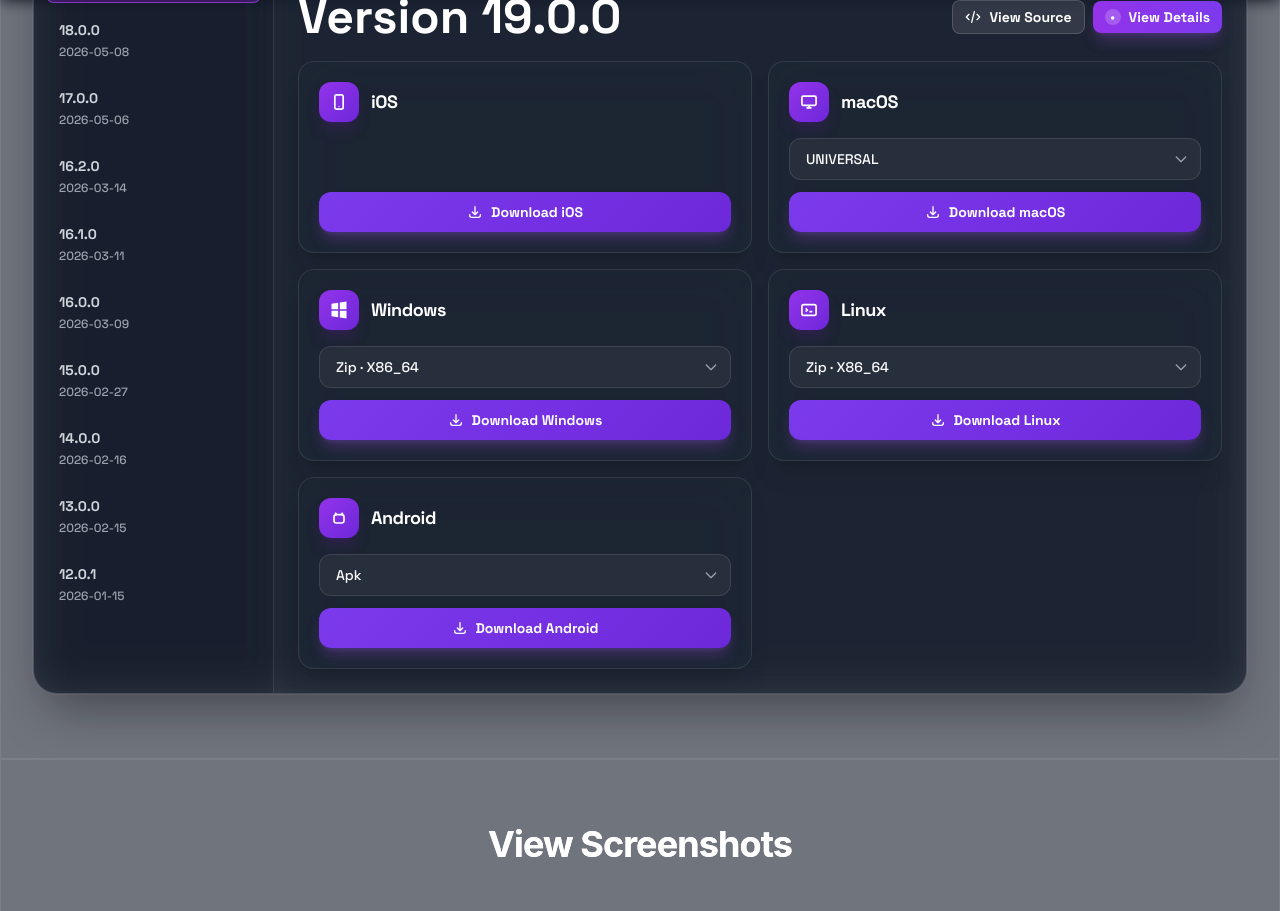
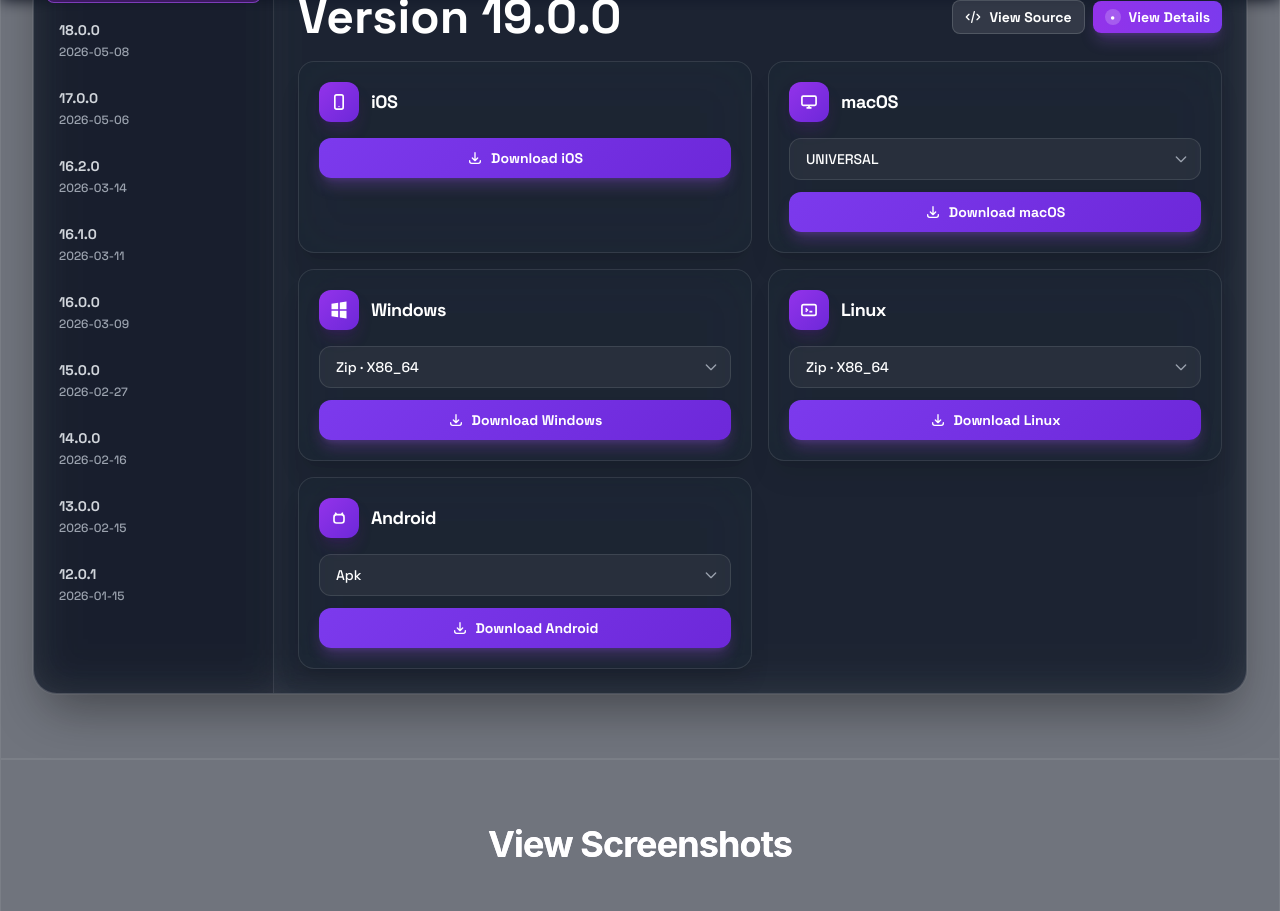
Before and after one commit to openlyst/openlyst, a Next.js app: page /apps/doudou in a window 1280 px wide. Shown: the part 800-1711 px from the top of the page. Built offline with nearby package versions, Linux system fonts and the light colour scheme.

Commit message:
Remove mt-auto from download card platform section

```diff
--- a/src/components/AppDetailContent.tsx
+++ b/src/components/AppDetailContent.tsx
@@ -422,7 +422,7 @@ export function AppDetailContent({
                                 </span>
                                 <span className="text-lg font-semibold text-white tracking-tight">{platform}</span>
                               </div>
-                              <div className="flex flex-col gap-3 mt-auto">
+                              <div className="flex flex-col gap-3">
                                 {!singleOption && (
                                   <div className="relative">
                                     <select
```
